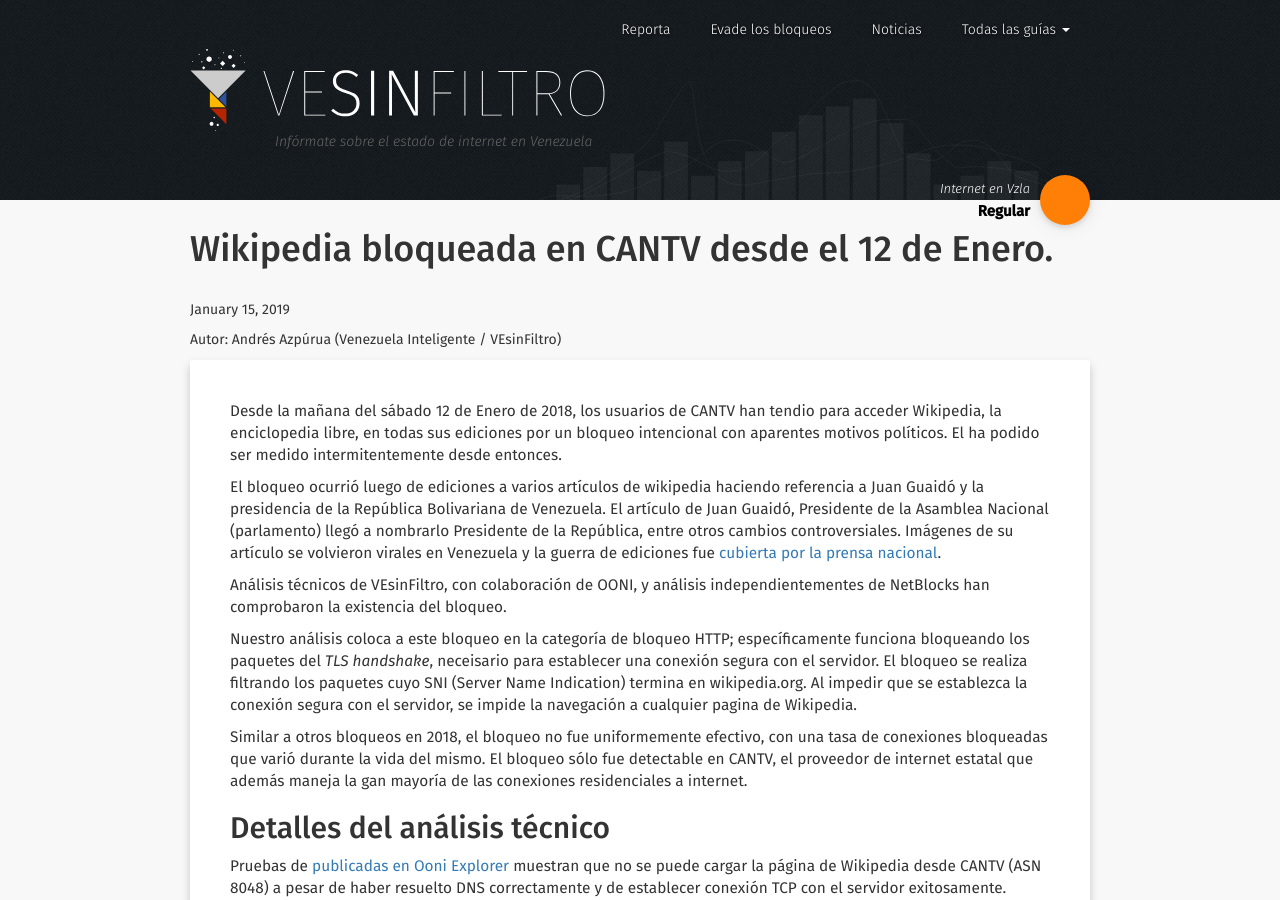
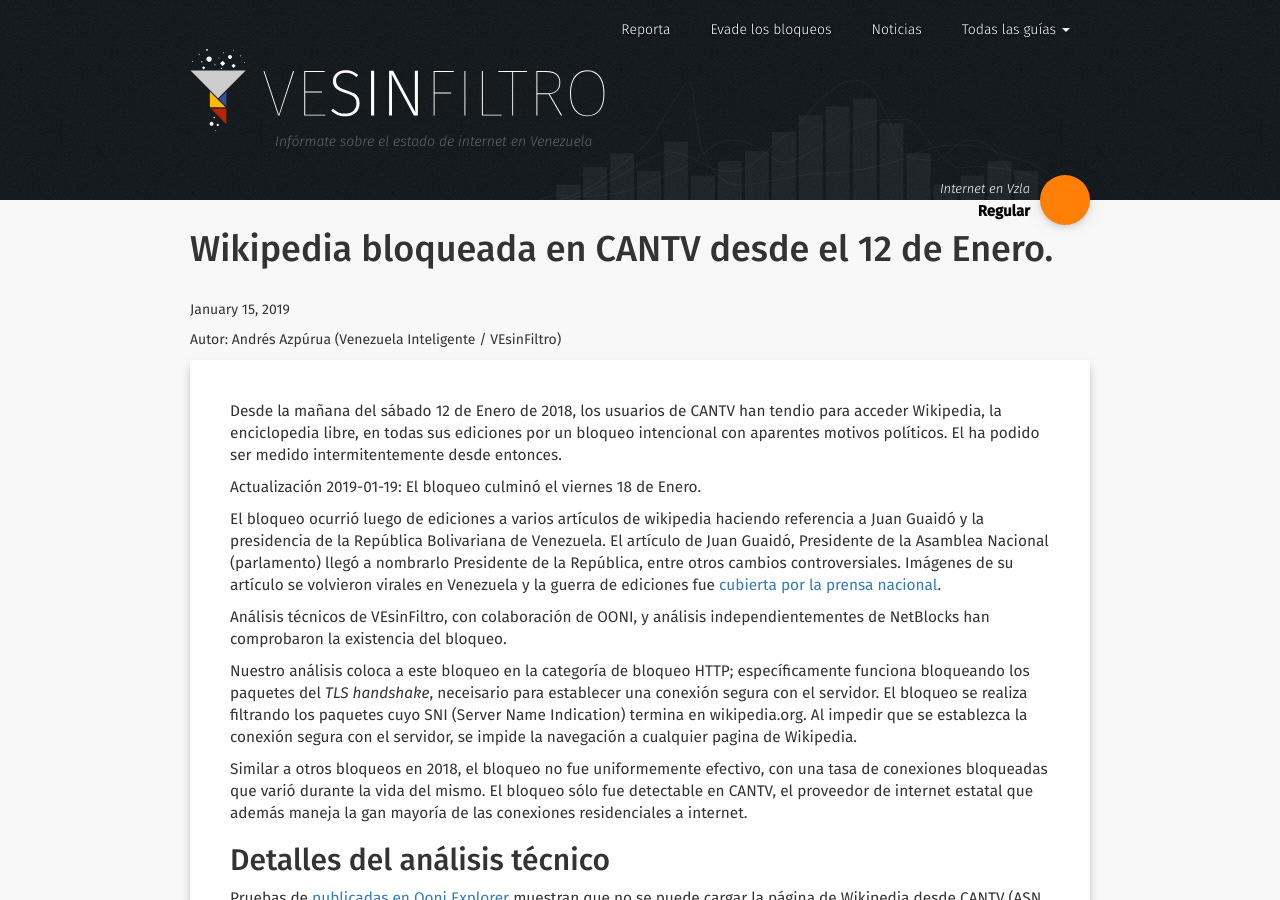
Before and after one commit to VEinteligente/VESinFiltro, a Jekyll site: the page built from _noticias/2019-01-15-wikipedia_cantv.md, in a window 1280 px wide and 900 px high. Built offline with Jekyll 4.4.1, drawn with Linux system fonts in a browser that asks for light colours; nearby versions of some CDN libraries.

Commit message:
updated wikipedia 1-12

```diff
--- a/_noticias/2019-01-15-wikipedia_cantv.md
+++ b/_noticias/2019-01-15-wikipedia_cantv.md
@@ -11,6 +11,8 @@
 
 
 Desde la mañana del sábado 12 de Enero de 2018, los usuarios de CANTV han tendio para acceder Wikipedia, la enciclopedia libre, en todas sus ediciones por un bloqueo intencional con aparentes motivos políticos. El ha podido ser medido intermitentemente desde entonces.
+
+Actualización 2019-01-19: El bloqueo culminó el viernes 18 de Enero.
 
 El bloqueo ocurrió luego de ediciones a varios artículos de wikipedia haciendo referencia a Juan Guaidó y la presidencia de la República Bolivariana de Venezuela. El artículo de Juan Guaidó, Presidente de la Asamblea Nacional (parlamento) llegó a nombrarlo Presidente de la República, entre otros cambios controversiales. Imágenes de su artículo se volvieron virales en Venezuela y la guerra de ediciones fue [cubierta por la prensa nacional]().
 
```
